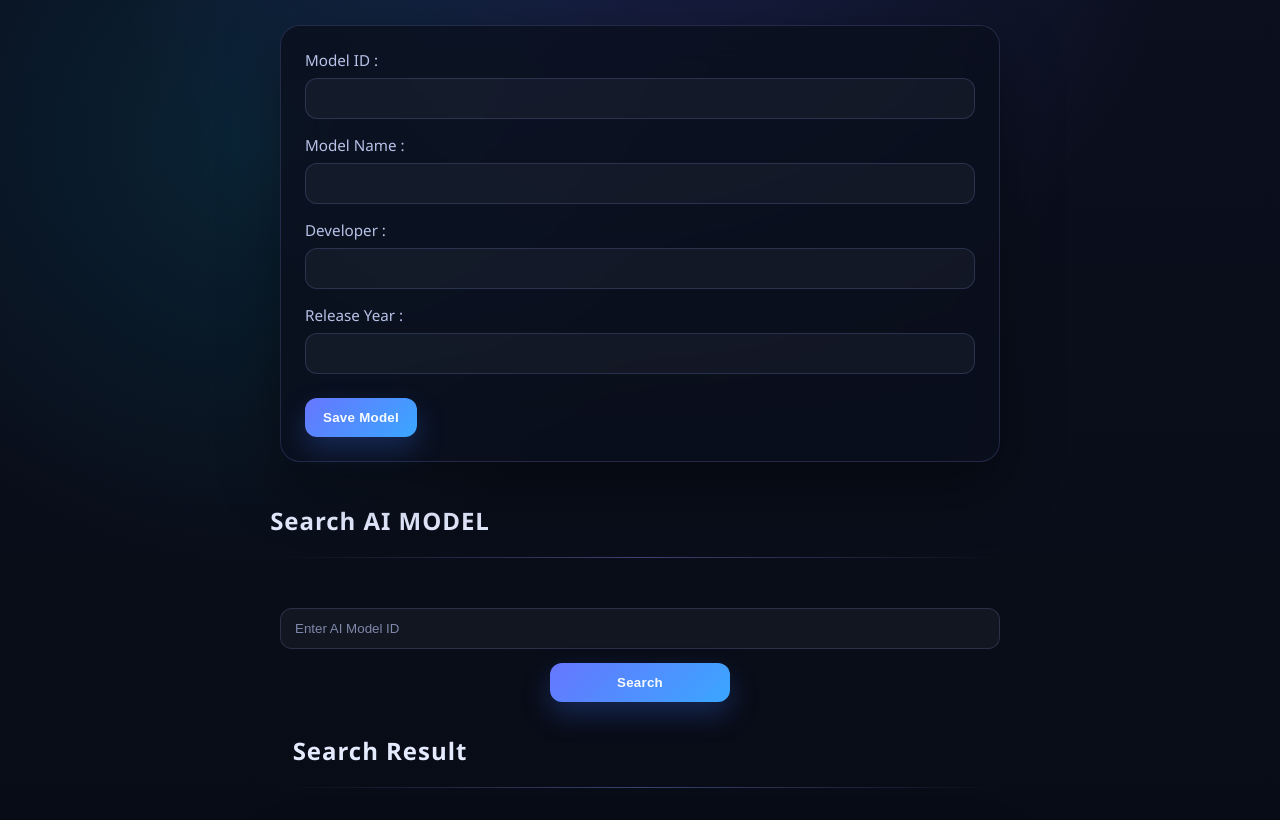
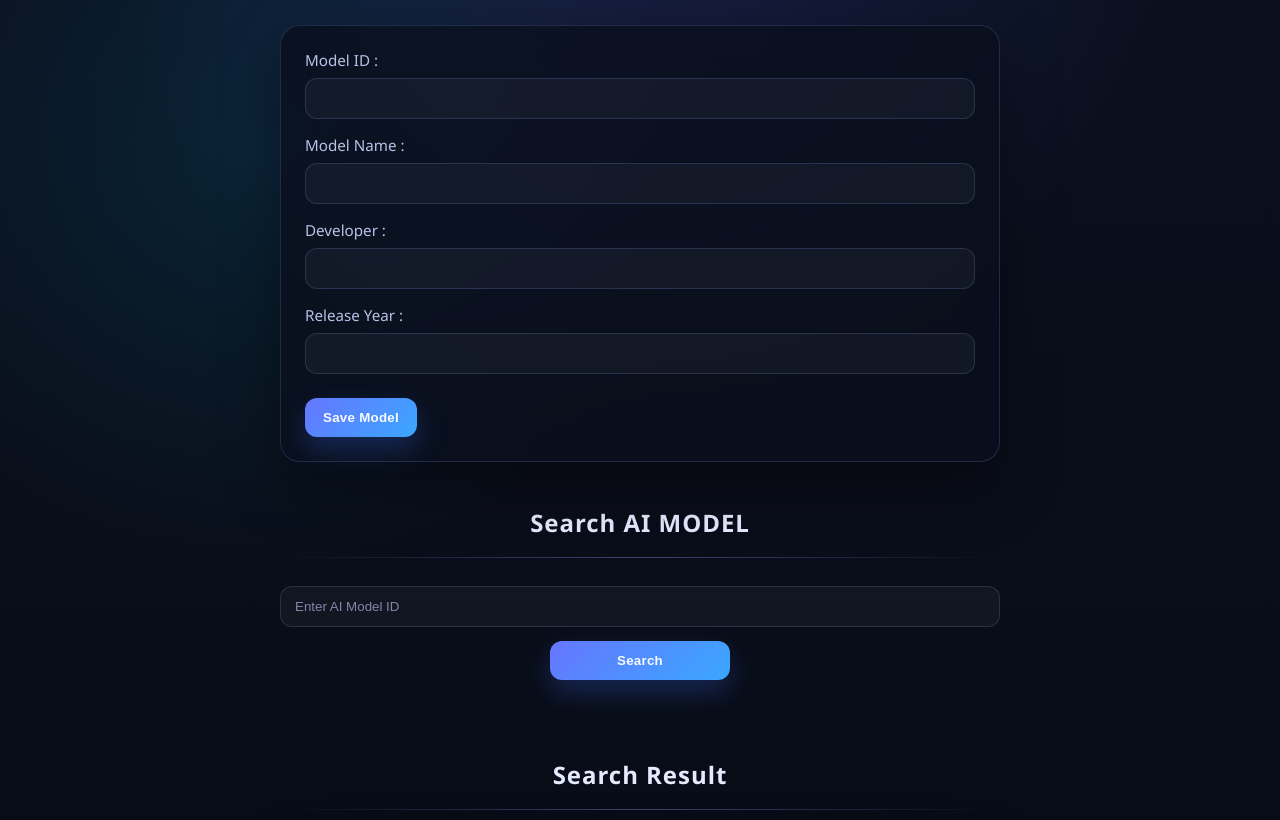
Before and after one commit to rhpiyas/ai-model-database, a website: page frontend/index.html in a window 1280 px wide. Shown: the part 132-952 px from the top of the page. Drawn offline with nearby package versions, Linux system fonts and the light colour scheme.

Commit message:
Fixed Style bugs

```diff
--- a/frontend/index.html
+++ b/frontend/index.html
@@ -40,20 +40,21 @@
 
     </form>
 
-    <br>
+    <br><br>
 
-    <h2 style="text-align: center;">
+    <h2 class="section-title">
         Search AI MODEL
     </h2><hr>
-    <br>
+
 
     <input type="text" id="searchModel" placeholder="Enter AI Model ID">
     <button id="searchBtn">Search</button>
+    <br>
 
     <div id="searchMessage" role="status" aria-live="polite"></div>
 
-    <h2 style="text-align: center;">Search Result</h2>
-    <hr> <br>
+    <h2 class="section-title">Search Result</h2>
+    <hr>
 
 
     <table border="1" cellpadding="10">
@@ -83,6 +84,7 @@
         </tr>
 
     </table>
+    <br>
 
     <footer class="footer">
 		<p>© 2026 Rakib Hasan Piyas | All Rights Reserved</p>
--- a/frontend/style.css
+++ b/frontend/style.css
@@ -22,6 +22,12 @@ body {
 h2 {
     text-align: center;
     letter-spacing: 0.04em;
+}
+
+.section-title {
+    width: min(720px, 100%);
+    margin: 0 auto;
+    display: block;
 }
 
 .title {
```
